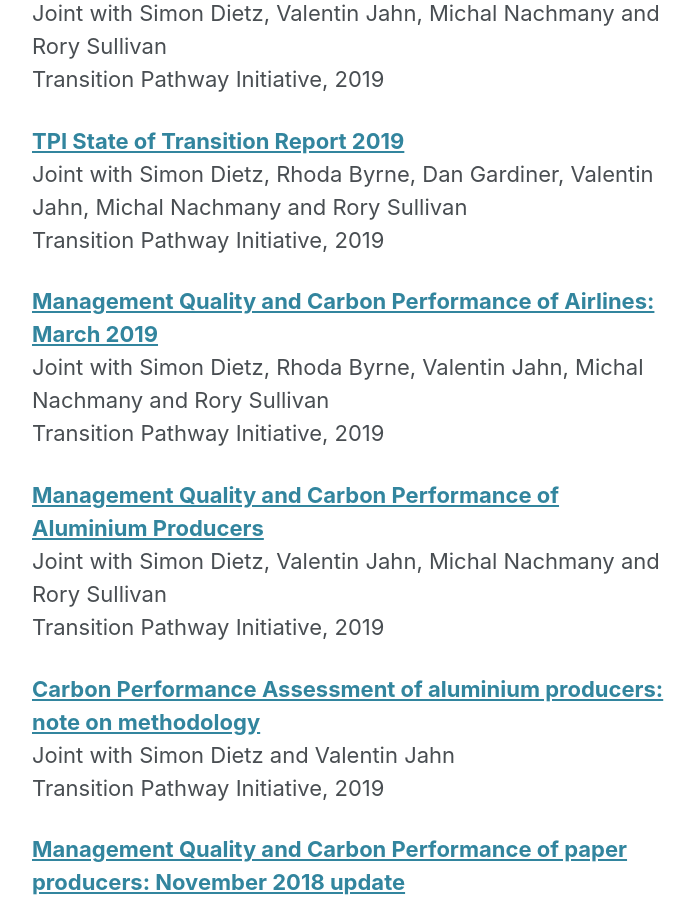
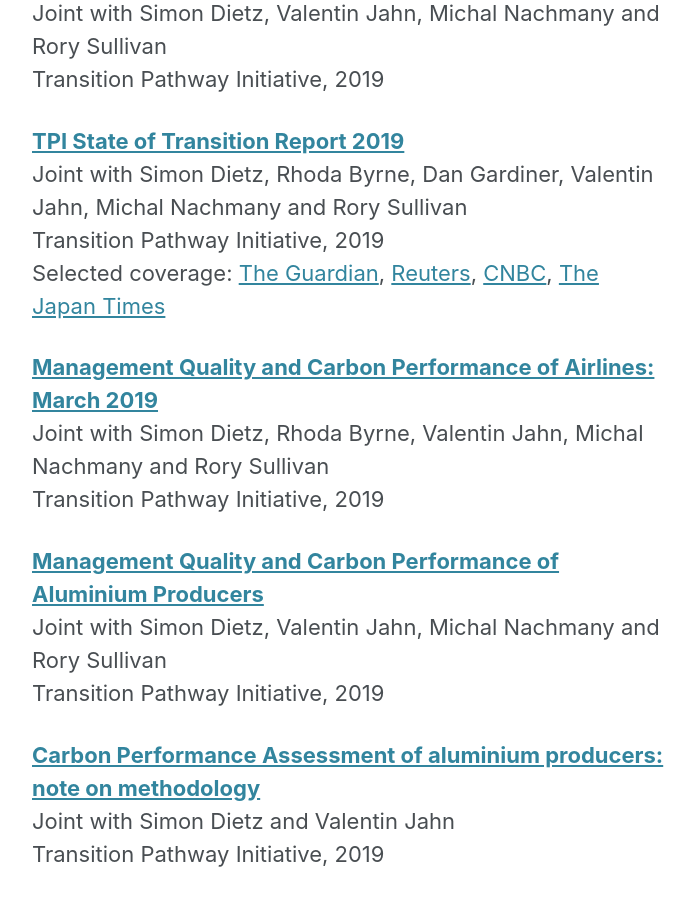
Before and after one commit to JolienNoels/joliennoels.github.io, a Jekyll site: the page built from _pages/research.md, in a window 1280 px wide and 900 px high, scrolled down 938 px. Shown: the whole window, without its empty margins (290-985 px from the left). Built offline with Jekyll 4.4.1, drawn with Linux system fonts in a browser that asks for light colours; cached includes are drawn as plain includes; nearby versions of some CDN libraries.

Commit message:
Update research.md

```diff
--- a/_pages/research.md
+++ b/_pages/research.md
@@ -27,6 +27,7 @@
 **[TPI State of Transition Report 2019](http://www.lse.ac.uk/GranthamInstitute/tpi/wp-content/uploads/2019/07/TPI-State-of-Transition-Report-2019-1.pdf)**
   Joint with Simon Dietz, Rhoda Byrne, Dan Gardiner, Valentin Jahn, Michal Nachmany and Rory Sullivan
   Transition Pathway Initiative, 2019
+  Selected coverage: [The Guardian](https://www.theguardian.com/environment/2019/jul/10/quarter-of-worlds-biggest-firms-fail-to-disclose-greenhouse-gas-emissions?CMP=Share_AndroidApp_Copy_to_clipboard), [Reuters](https://uk.reuters.com/article/us-climate-change-business/most-big-co2-emitting-firms-not-on-track-for-climate-goals-report-idUKKCN1U42Q7), [CNBC](https://www.cnbc.com/2019/07/09/reuters-america-most-big-co2-emitting-firms-not-on-track-for-climate-goals-report.html?__source=sharebar%7Ctwitter&par=sharebar), [The Japan Times](https://www.japantimes.co.jp/news/2019/07/10/world/science-health-world/worlds-biggest-polluting-firms-not-track-climate-goals-study-finds/#.XebmGS2ca9Y)
 
 **[Management Quality and Carbon Performance of Airlines: March 2019](http://www.lse.ac.uk/GranthamInstitute/tpi/wp-content/uploads/2019/03/Management-quality-and-carbon-performance-of-airlines-040319-1730.pdf)**
   Joint with Simon Dietz, Rhoda Byrne, Valentin Jahn, Michal Nachmany and Rory Sullivan
```
